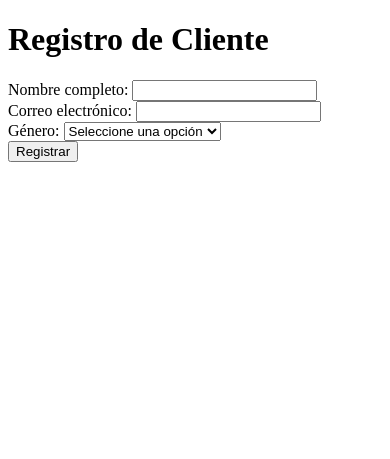
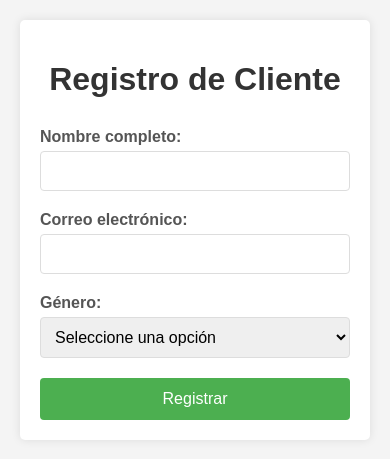
Before and after one commit to yuutamk/tienda_juguetes_PHP, a PHP site: page / in a window 390 px wide. Shown: the top 459 px of the page. Run offline with PHP 8.4, Linux system fonts and the light colour scheme.

Commit message:
style(css): improve styles and responsive layout
Unify visual tokens and add responsive layout improvements for the app.

- Standardize color palette, margins and paddings
- Add responsive grid for product cards in catálogo
- Improve form layout and error message appearance
- Reduce selector specificity and keep styles reusable

Tests:
- Open registro and catalogo and verify layout on desktop and mobile breakpoints
- Verify error messages display correctly and are readable

```diff
--- /dev/null
+++ b/css/styles.css
@@ -0,0 +1,113 @@
+:root {
+    --primary-color: #4CAF50;
+    --secondary-color: #45a049;
+    --error-color: #f44336;
+    --success-color: #4CAF50;
+}
+
+body {
+    font-family: Arial, sans-serif;
+    margin: 0;
+    padding: 20px;
+    background-color: #f4f4f4;
+}
+
+.container {
+    max-width: 800px;
+    margin: 0 auto;
+    background-color: white;
+    padding: 20px;
+    border-radius: 5px;
+    box-shadow: 0 0 10px rgba(0,0,0,0.1);
+}
+
+h1 {
+    color: #333;
+    text-align: center;
+    margin-bottom: 30px;
+}
+
+.form-registro {
+    display: flex;
+    flex-direction: column;
+    gap: 20px;
+}
+
+.form-group {
+    display: flex;
+    flex-direction: column;
+    gap: 5px;
+}
+
+label {
+    font-weight: bold;
+    color: #555;
+}
+
+input, select {
+    padding: 10px;
+    border: 1px solid #ddd;
+    border-radius: 4px;
+    font-size: 16px;
+}
+
+input:focus, select:focus {
+    outline: none;
+    border-color: var(--primary-color);
+}
+
+button {
+    background-color: var(--primary-color);
+    color: white;
+    padding: 12px 20px;
+    border: none;
+    border-radius: 4px;
+    cursor: pointer;
+    font-size: 16px;
+}
+
+button:hover {
+    background-color: var(--secondary-color);
+}
+
+.error {
+    color: var(--error-color);
+    font-size: 14px;
+    margin-top: 5px;
+}
+
+.success {
+    color: var(--success-color);
+    font-size: 14px;
+    margin-top: 5px;
+}
+
+.catalogo {
+    display: grid;
+    grid-template-columns: repeat(auto-fill, minmax(200px, 1fr));
+    gap: 20px;
+    padding: 20px;
+}
+
+.juguete-card {
+    background: white;
+    padding: 15px;
+    border-radius: 8px;
+    box-shadow: 0 2px 4px rgba(0,0,0,0.1);
+}
+
+.juguete-card img {
+    width: 100%;
+    height: auto;
+    border-radius: 4px;
+}
+
+.juguete-card h3 {
+    margin: 10px 0;
+    color: #333;
+}
+
+.juguete-card p {
+    color: #666;
+    margin: 5px 0;
+}
--- a/views/registro.php
+++ b/views/registro.php
@@ -5,6 +5,7 @@
     <meta http-equiv="X-UA-Compatible" content="IE=edge">
     <meta name="viewport" content="width=device-width, initial-scale=1.0">
     <title>Registro de Cliente</title>
+    <link href="../css/styles.css" rel="stylesheet">
 
 </head>
 
```
